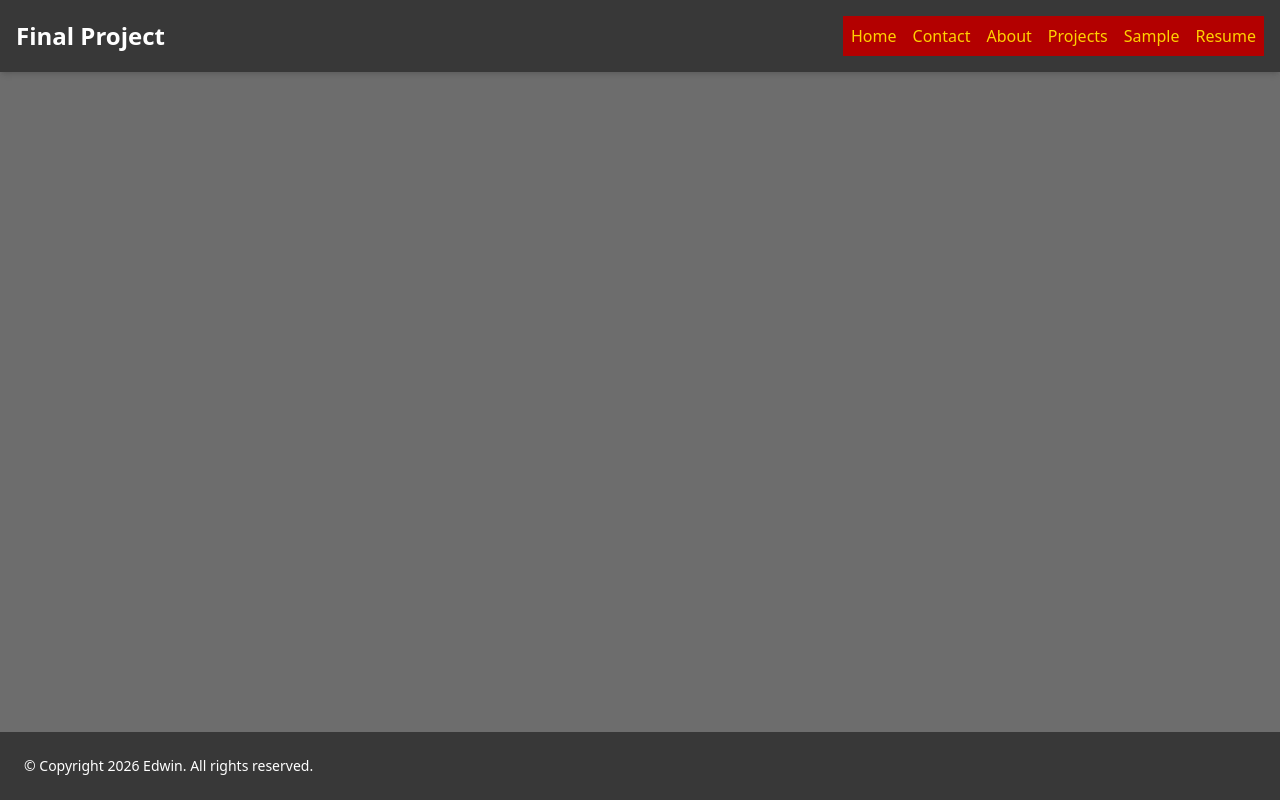
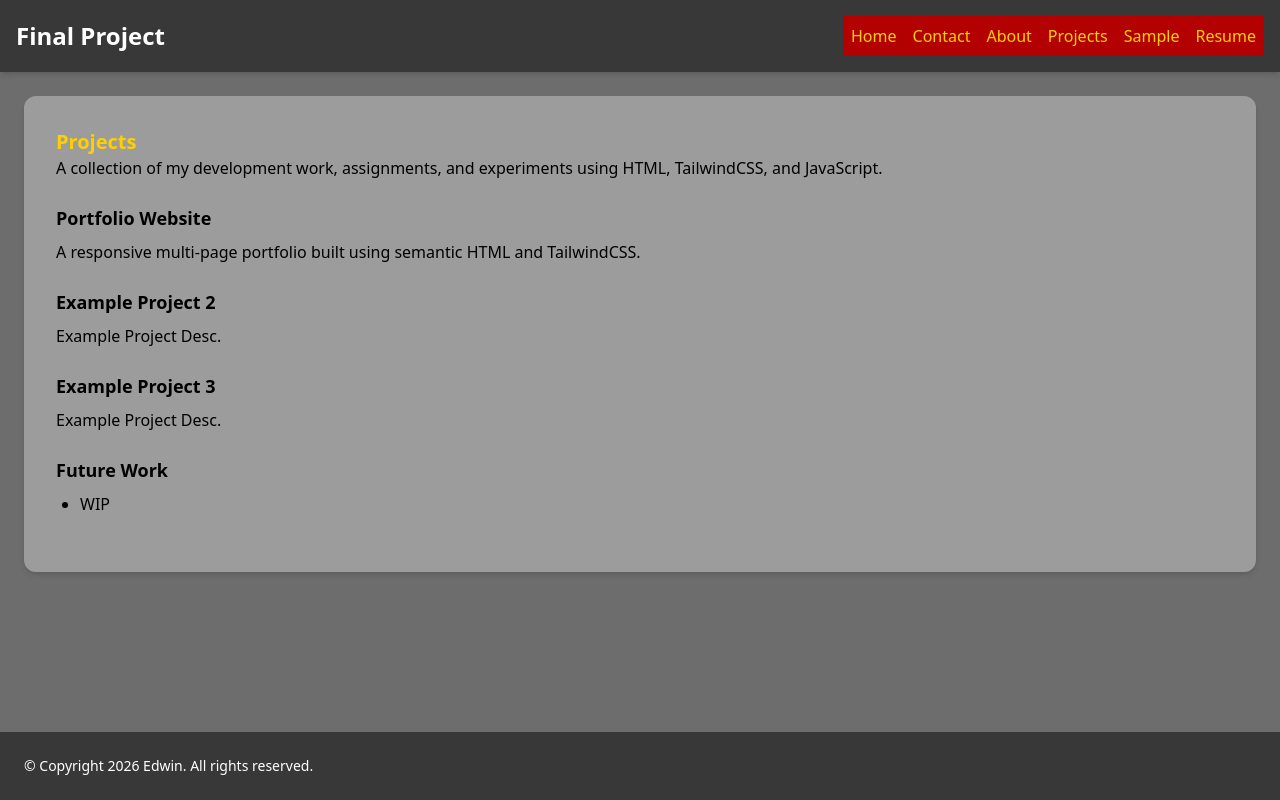
Before and after one commit to MechtrixPrime/C4Prog-WT-23S2-Final-Project, a website: page projects.html in a window 1280 px wide. Drawn offline with Linux system fonts and the light colour scheme.

Commit message:
feat(projects):  added main section

```diff
--- a/projects.html
+++ b/projects.html
@@ -35,6 +35,81 @@
     </div>
 
 </header>
+
+<!-- MAIN -->
+<main class="container mx-auto flex-grow p-6">
+
+    <article class="bg-[rgb(156,156,156)] text-black rounded-xl shadow-md p-8">
+
+        <!-- PAGE HEADER -->
+        <header class="mb-6">
+
+            <h2 class="text-xl font-bold text-[rgb(255,208,0)]">
+                Projects
+            </h2>
+
+            <p>
+                A collection of my development work, assignments, and experiments using HTML, TailwindCSS, and JavaScript.
+            </p>
+
+        </header>
+
+        <!-- PROJECT 1 -->
+        <section class="mb-6">
+
+            <h3 class="font-bold text-lg mb-2">
+                Portfolio Website
+            </h3>
+
+            <p>
+                A responsive multi-page portfolio built using semantic HTML and TailwindCSS.
+            </p>
+
+        </section>
+
+        <!-- PROJECT 2 -->
+        <section class="mb-6">
+
+            <h3 class="font-bold text-lg mb-2">
+                Example Project 2
+            </h3>
+
+            <p>
+                Example Project Desc.
+            </p>
+
+        </section>
+
+        <!-- PROJECT 3 -->
+        <section class="mb-6">
+
+            <h3 class="font-bold text-lg mb-2">
+                Example Project 3
+            </h3>
+
+            <p>
+                Example Project Desc.
+            </p>
+
+        </section>
+
+        <!-- FUTURE PROJECTS -->
+        <section class="mb-6">
+
+            <h3 class="font-bold text-lg mb-2">
+                Future Work
+            </h3>
+
+            <ul class="list-disc pl-6">
+                <li>WIP</li>
+            </ul>
+
+        </section>
+
+    </article>
+
+</main>
+
 <!-- FOOTER -->
 <footer class="bg-[rgb(56,56,56)] text-white mt-auto">
 
```
